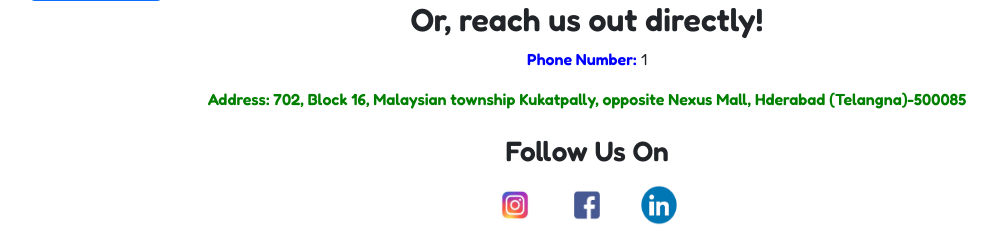
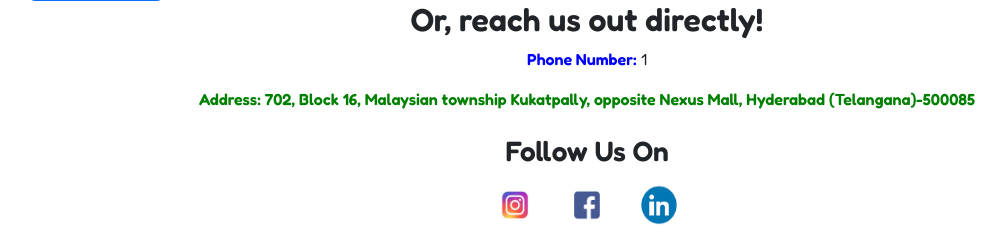
Before and after one commit to CodeVIP123/charu-art-website-django, a Django app: template templates/contact.html in a window 1280 px wide. Shown: the part 648-889 px from the top of the page, without its empty margins (53-1059 px from the left). Run offline with Django 3.2, Linux system fonts and the light colour scheme; the template is opened without the code that fills it: most values are stand-ins (such as "Sample title", 1, 10 or a date in 2020).

Commit message:
modified:   templates/contact.html

```diff
--- a/templates/contact.html
+++ b/templates/contact.html
@@ -28,7 +28,7 @@ Contact Us
     <h2 class="text-center">Or, reach us out directly!</h1>
     <div class="text-center">
         <p><b style="color: blue;">Phone Number:</b> {{phone_number}}</p>
-        <p style="color: green;"><b>Address: 702, Block 16, Malaysian township Kukatpally, opposite Nexus Mall, Hderabad (Telangna)-500085</b></p>
+        <p style="color: green;"><b>Address: 702, Block 16, Malaysian township Kukatpally, opposite Nexus Mall, Hyderabad (Telangana)-500085</b></p>
         <div class="social-media mt-4 my-3">
             <h3>Follow Us On</h3>
             <div class="d-flex justify-content-center mt-3">
```
